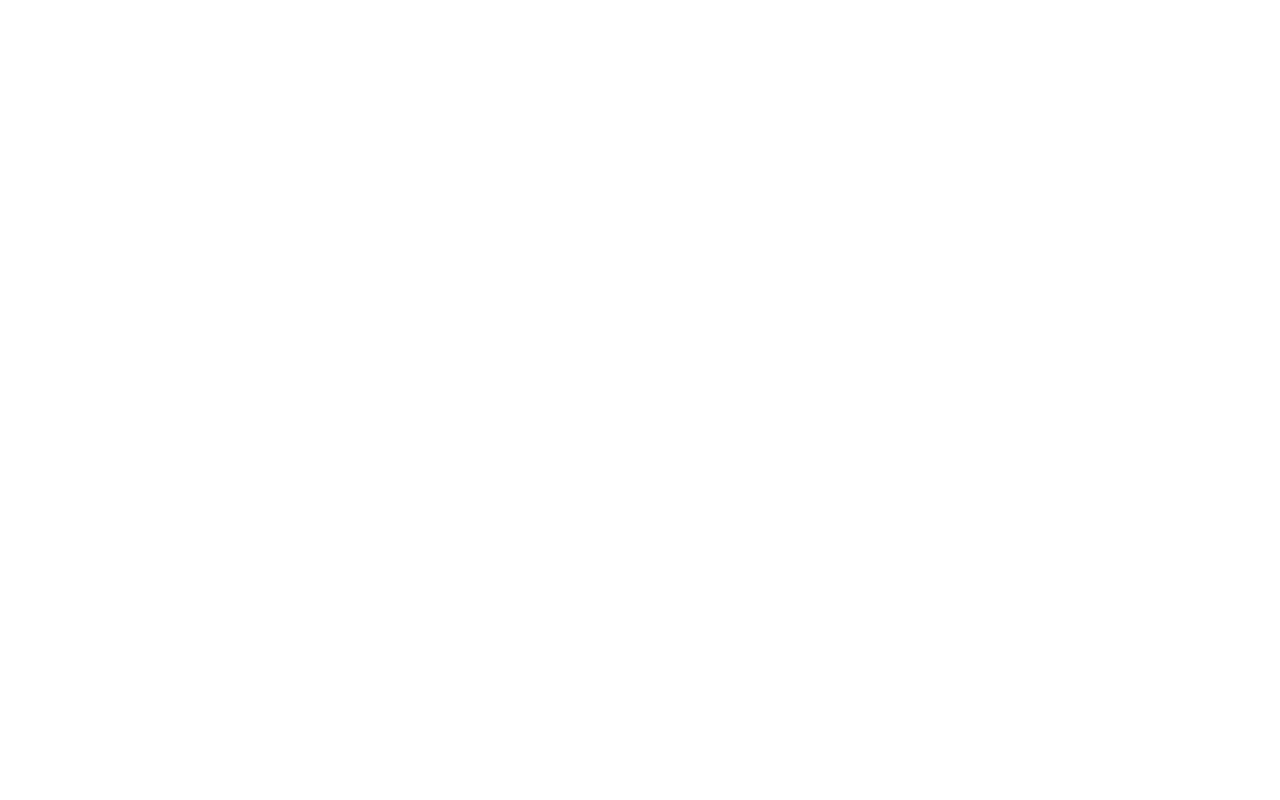
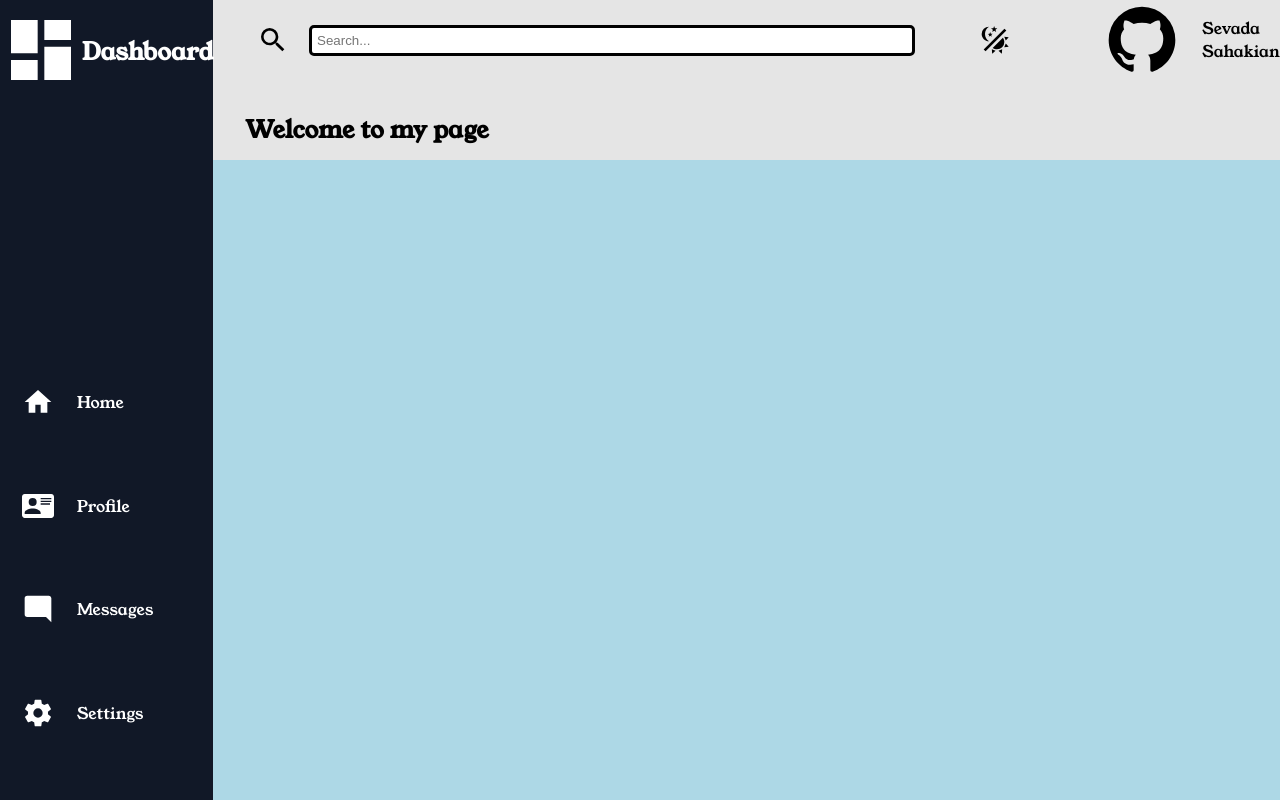
Before and after one commit to s3v4d4/admin-dashboard, a plain HTML site: page index.html in a window 1280 px wide. Drawn offline with Linux system fonts and the light colour scheme.

Commit message:
Add basic layout of webpage with sidebar and header

```diff
--- a/index.html
+++ b/index.html
@@ -5,9 +5,38 @@
     <meta http-equiv="X-UA-Compatible" content="IE=edge">
     <meta name="viewport" content="width=device-width, initial-scale=1.0">
     <link rel="stylesheet" href="style.css">
+    <link rel="preconnect" href="https://fonts.googleapis.com">
+    <link rel="preconnect" href="https://fonts.gstatic.com" crossorigin>
+    <link href="https://fonts.googleapis.com/css2?family=Young+Serif&display=swap" rel="stylesheet">
     <title>Admin dashboard</title>
 </head>
 <body>
-
+    <div class="container">
+        <div class="header">
+            <img src="icons/magnify.svg" alt="search icon">
+            <input type="text" placeholder="Search...">
+            <img src="icons/theme-light-dark.svg" alt="light dark theme icon">
+            <img class="logo" src="icons/github.svg" alt="github logo with linked account">
+            <p>Sevada Sahakian</p>
+            <h2 class="welcome">Welcome to my page</h2>
+        </div>
+        <div class="sidebar">
+            <div class="dashboard">
+                <img src="icons/view-dashboard.svg" alt="dashboard logo">
+                <h2>Dashboard</h2>
+            </div>
+            <div class="options">
+                <img src="icons/home.svg" alt="home icon">
+                <p>Home</p>
+                <img src="icons/card-account-details.svg" alt="profile logo">
+                <p>Profile</p>
+                <img src="icons/message-reply.svg" alt="messages logo">
+                <p>Messages</p>
+                <img src="icons/cog.svg" alt="settings icon">
+                <p>Settings</p>
+            </div>
+        </div>
+        <div class="main"></div>
+    </div>
 </body>
 </html>
--- a/style.css
+++ b/style.css
@@ -0,0 +1,100 @@
+:root{
+    --icon_small:2rem;
+    --icon_big:5rem;
+}
+
+body {
+    font-family: 'Young Serif', serif;
+    margin: 0%;
+}
+
+
+.container {
+    display: grid;
+    grid-template-rows: minmax(50px,1fr) 4fr ;
+    grid-template-columns: 1fr 5fr;
+    height: 100vh;
+}
+
+
+.header {
+    background-color: #e5e5e5;
+    grid-row: 1;
+    grid-column: 2;
+    display: grid;
+    grid-template-columns: 1fr 8fr 1fr 2fr 1fr;
+    grid-template-rows: 1fr 1fr;
+    gap: 20px;
+    align-items: center;
+    justify-items: end;
+}
+
+.header > input {
+    border: solid;
+    border-radius: 5px;
+    justify-self: stretch;
+    padding: 5px;
+}
+
+.header > img {
+    max-height: var(--icon_small);
+    max-width: var(--icon_small);
+}
+
+.header .logo {
+    max-height: var(--icon_big);
+    max-width: var(--icon_big);
+}
+
+
+.welcome {
+    grid-column: 1/span 2;
+    margin: 0%;
+    padding-left: 2rem;
+    align-self: center;
+    justify-self: start;
+}
+
+.sidebar {
+    background-color: #111827;
+    grid-row: 1/span 2 ;
+    grid-column: 1;
+    display: grid;
+    grid-template-columns: 1fr ;
+    gap: 10px;
+    justify-items: start;
+}
+
+.sidebar img {
+    filter: invert(100%);
+    max-width: var(--icon_small);
+    max-height: var(--icon_small);
+    justify-self: center;
+}
+
+.dashboard,.options {
+    display: grid;
+    grid-template-columns: repeat(2,1fr);
+}
+
+.dashboard{
+    margin-top: 10px;
+}
+.dashboard > img:first-child{
+    max-width: var(--icon_big);
+    max-height: var(--icon_big);
+}
+
+.dashboard > h2, .options > p {
+    color: white;
+    margin: 0%;
+    padding-top: 5px;
+}
+
+.dashboard > h2{
+    padding-top: 25px;
+}
+
+.main {
+    background-color: lightblue;
+}
```
Also changed, not shown: icons/card-account-details.svg (added), icons/cog.svg (added), icons/github.svg (added), icons/home.svg (added), icons/magnify.svg (added), icons/message-reply.svg (added), icons/theme-light-dark.svg (added), icons/view-dashboard.svg (added).
